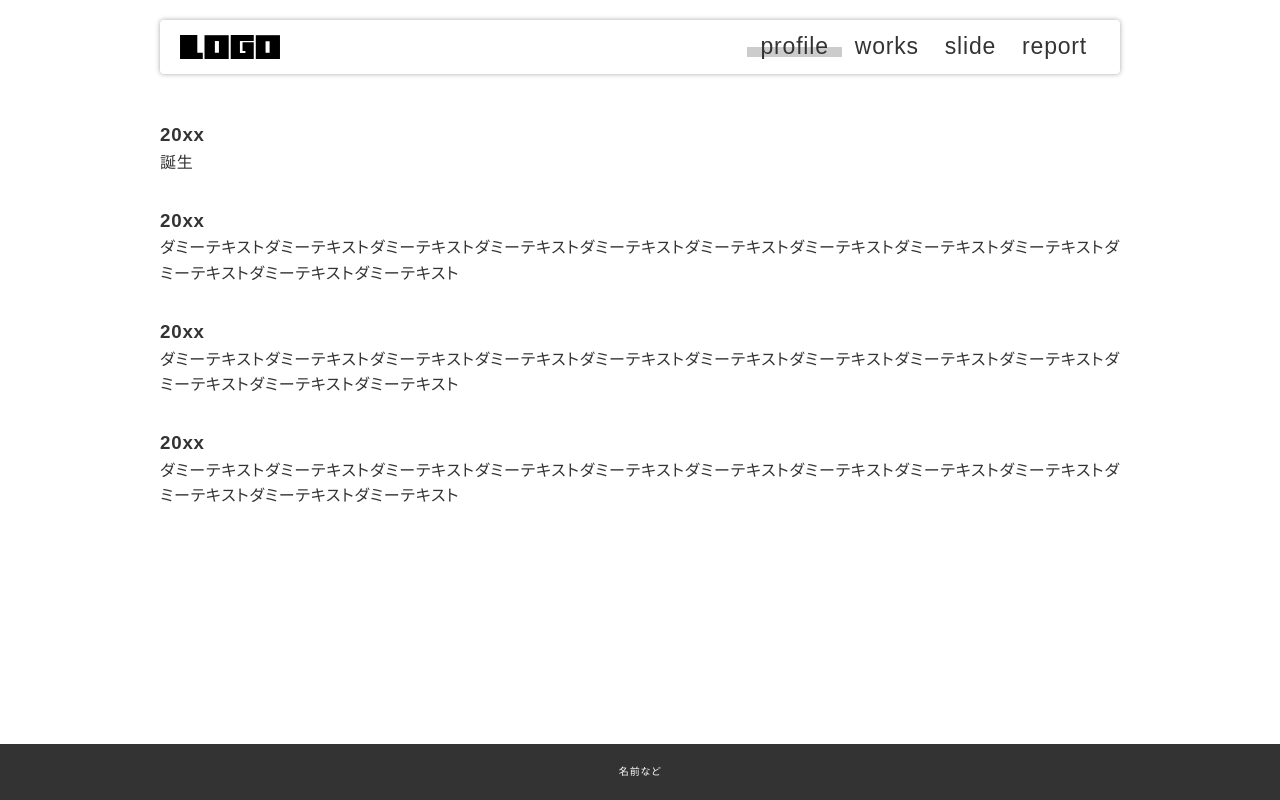
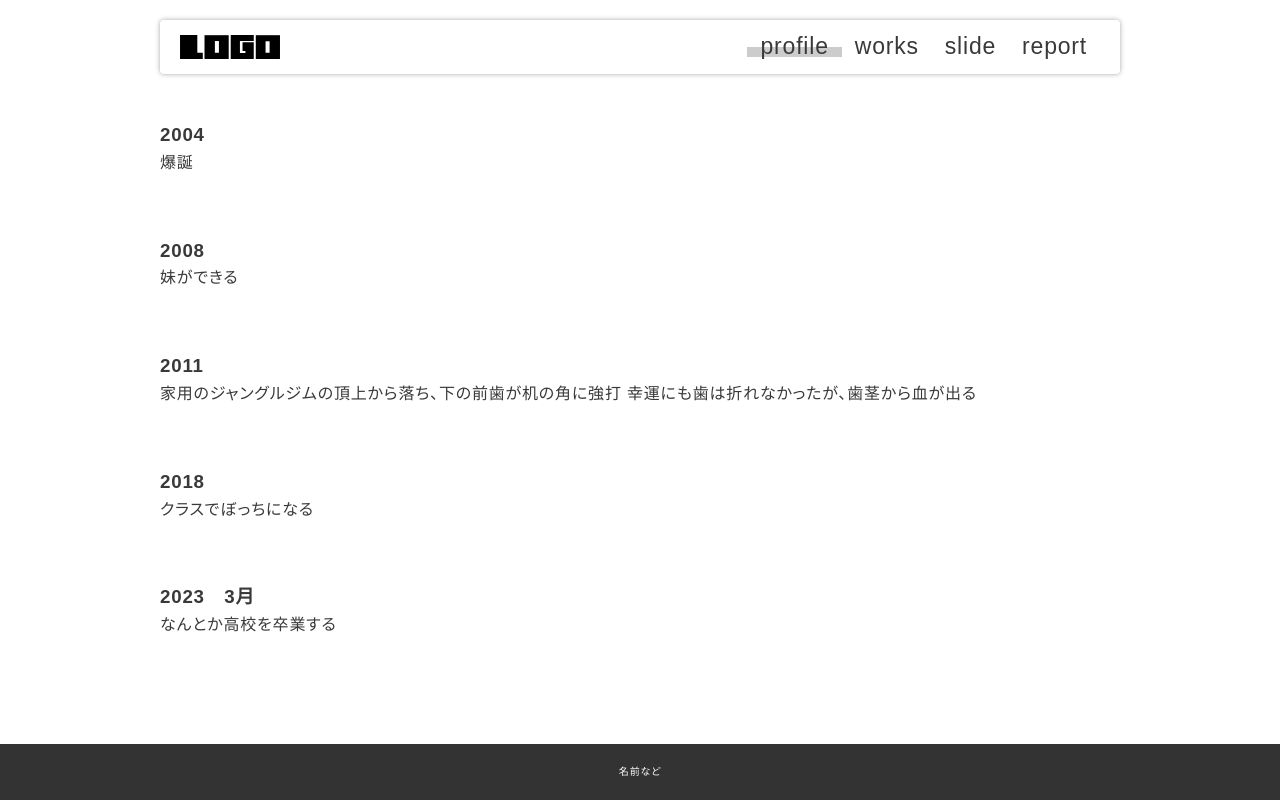
Before and after one commit to KUAD-XtechDesign/website2023-Akari2460, a plain HTML site: page profile.html in a window 1280 px wide. Drawn offline with nearby package versions, Linux system fonts and the light colour scheme.

Commit message:
授業での修正

```diff
--- a/css/style.css
+++ b/css/style.css
@@ -18,8 +18,8 @@ body {
 body {
   font-size: 16px;
   line-height: 1.6;
-  font-family: "游ゴシック体", YuGothic, "游ゴシック", "Yu Gothic", "ヒラギノ角ゴ ProN W3", "Hiragino Kaku Gothic ProN", "メイリオ", Meiryo, sans-serif;
-  color: #333333;
+  font-family: 'HanziPen TC',sans-serif;
+  color: #393939;
   letter-spacing: 0.05em;
   min-height: 100vh;
   padding-bottom: 100px;
@@ -80,7 +80,7 @@ header a {
 }
 
 header .inner {
-  background-color: #fff;
+  background-color: #ffffff;
   position: relative;
   display: flex;
   justify-content: space-between;
@@ -200,13 +200,14 @@ body.contents_page {/* classにcontents_pageが指定されているbodyタグ *
 トップページ
 ================================================= */
 .top_eye_catch {
-  height: 500px;
-  color: #fff;
+  height: 600px;
+  color: #ffffff;
   font-weight: bold;
-  background-image: url(../images/top.jpg);/* 背景画像 */
+  background-image: url(../images/IMG_20200401_162656.jpg);/* 背景画像 */
   background-size: cover;/* 背景画像のサイズ 要素いっぱいに表示 */
   background-position: center center;/* 背景画像の位置 */
   background-attachment: fixed;/* スクロールしたときの背景画像の位置 固定 */
+  font-family: 'HanziPen TC',sans-serif;
 
   /* 上下左右中央テクニック https://ics.media/entry/17522/ */
   display: flex;
@@ -313,7 +314,7 @@ reportページ
 
 .report_eye_catch {
   height: 300px;
-  background-image: url(../images/report.jpg);
+  background-image: url(../images/IMG_20200401_162656.jpg);
   background-size: cover;
   background-position: center center;
   display: flex;
@@ -381,7 +382,7 @@ reportページ
 profileページ
 ================================================= */
 .profile_set{
-  margin-bottom: 30px;
+  margin-bottom: 60px;
 }
 
 .profile_container{
@@ -398,5 +399,5 @@ profileページ
 汎用
 ======================================================*/
 .mb_m {
-  margin-bottom: 20px;
+  margin-bottom: 10px;
 }
--- a/profile.html
+++ b/profile.html
@@ -35,28 +35,37 @@
       <section>
         <div class="profile_container">
           <div class="profile_set">
-            <h3>20xx</h3>
-            <div>誕生</div>
+            <h3>2004</h3>
+            <div>爆誕</div>
           </div>
           <div class="profile_set">
-            <h3>20xx</h3>
+            <h3>2008</h3>
             <div>
-              ダミーテキストダミーテキストダミーテキストダミーテキストダミーテキストダミーテキストダミーテキストダミーテキストダミーテキストダミーテキストダミーテキストダミーテキスト
+              妹ができる
             </div>
           </div>
           <div class="profile_set">
-            <h3>20xx</h3>
+            <h3>2011
+
+
+            </h3>
             <div>
-              ダミーテキストダミーテキストダミーテキストダミーテキストダミーテキストダミーテキストダミーテキストダミーテキストダミーテキストダミーテキストダミーテキストダミーテキスト
+              家用のジャングルジムの頂上から落ち、下の前歯が机の角に強打
+          幸運にも歯は折れなかったが、歯茎から血が出る
             </div>
           </div>
           <div class="profile_set">
-            <h3>20xx</h3>
+            <h3>2018</h3>
             <div>
-              ダミーテキストダミーテキストダミーテキストダミーテキストダミーテキストダミーテキストダミーテキストダミーテキストダミーテキストダミーテキストダミーテキストダミーテキスト
+              クラスでぼっちになる
             </div>
           </div>
-
+          <h3>2023　3月
+          </h3>
+          <div>
+            なんとか高校を卒業する
+          </div>
+          </h3>
         </div>
       </section>
     </div>
```
Also changed, not shown: index.html (+5 -5 lines), images/IMG_20200401_162656.jpg (added), 1 other file.
